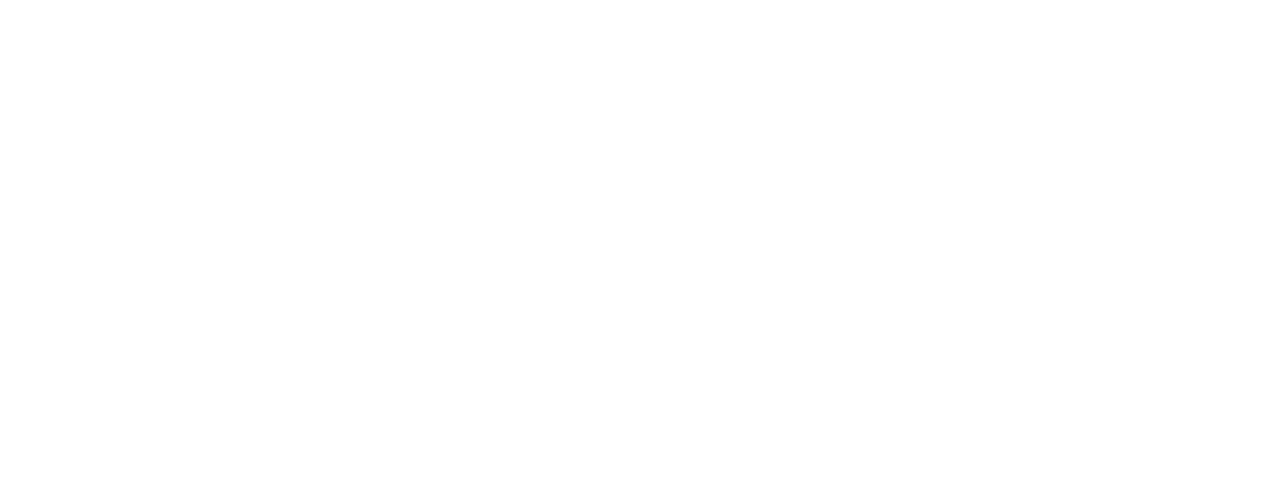
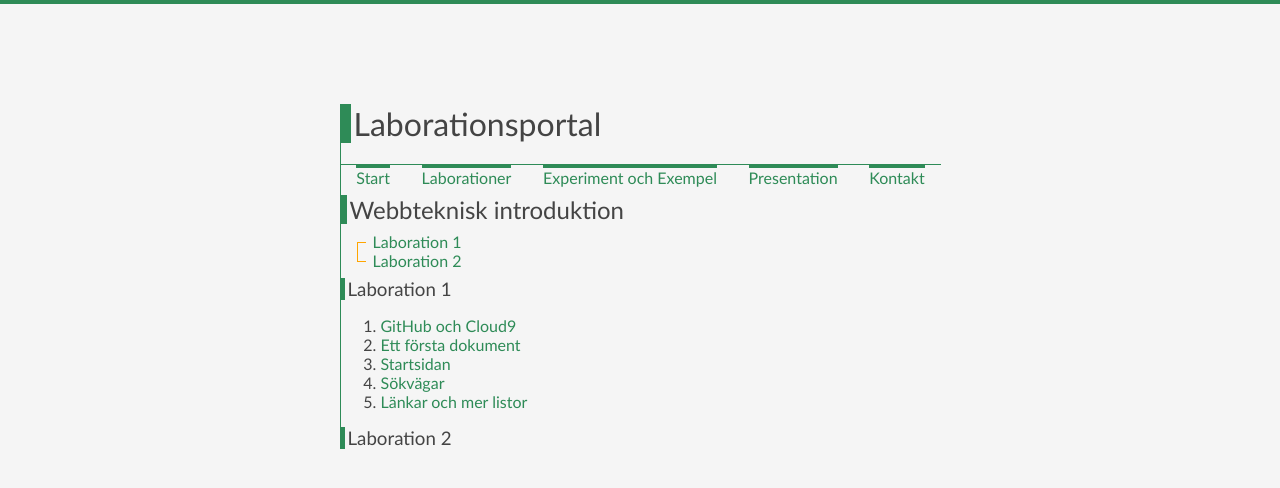
Before and after one commit to rasmusir/1ik415-ri222ay-laborationer, a plain HTML site: page pages/laborationer.html in a window 1280 px wide. Drawn offline with Linux system fonts and the light colour scheme.

Commit message:
Added laborationsportal. Also styled the unsprted lists so they fit the rest of the site.

```diff
--- a/pages/laborationer.html
+++ b/pages/laborationer.html
@@ -0,0 +1,47 @@
+<!DOCTYPE html>
+<html lang="sv">
+    <head>
+        <meta charset="utf-8" />
+        <title>Laborationsportal</title>
+        <link rel="stylesheet" type="text/css" href="../style.css" />
+    </head>
+    <body>
+        <div class="main">
+            <h1>Laborationsportal</h1>
+            <ul class="menu">
+                <li>
+                    <a href="../index.html">Start</a>
+                </li>
+                <li>
+                    <a href="laborationer.html">Laborationer</a>
+                </li>
+                <li>
+                    <a href="ex.html">Experiment och Exempel</a>
+                </li>
+                <li>
+                    <a href="presentation.html">Presentation</a>
+                </li>
+                <li>
+                    <a href="kontakt.html">Kontakt</a>
+                </li>
+            </ul>
+            <h2>Webbteknisk introduktion</h2>
+            <ul class="fancy">
+                <li><a href="#lab1">Laboration 1</a></li>
+                <li><a href="#lab2">Laboration 2</a></li>
+            </ul>
+
+            <h3 id="lab1">Laboration 1</h3>
+            <p>
+                <ol>
+                    <li class="d"><a href="https://github.com/rasmusir/">GitHub och Cloud9</a></li>
+                    <li class="d"><a href="presentation">Ett första dokument</a></li>
+                    <li class="d"><a href="../index.html">Startsidan</a></li>
+                    <li class="d"><a href="../index.html#sokvagar">Sökvägar</a></li>
+                    <li class=""><a href="#">Länkar och mer listor</a></li>
+                </ol>
+            </p>
+            <h3 id="lab2">Laboration 2</h3>
+        </div>
+    </body>
+</html>
--- a/style.css
+++ b/style.css
@@ -84,6 +84,47 @@ dt
     padding-left: 3px;
 }
 
+ul
+{
+    list-style-type: none;
+    padding: 0px;
+    padding-left: 1em;
+    margin: 0px;
+    position: relative;
+}
+
+ul li
+{
+    padding-left: 1em;
+    position: relative;
+}
+
+ul li:before
+{
+    content: "";
+    display: block;
+    position: absolute;
+    height: 100%;
+    width: .5em;
+    border-left: 1px solid orange;
+    border-top: 1px solid orange;
+    left: 0;
+    top: 50%;
+}
+
+ul li:last-child:before
+{
+    content: "";
+    display: block;
+    position: absolute;
+    width: .5em;
+    border: 0;
+    border-top: 1px solid orange;
+    left: 0;
+    padding-left: 1px;
+    top: 50%;
+}
+
 .toggle
 {
     transition: color 0.1s, border 0.1s;
@@ -147,6 +188,9 @@ dt
 
 .menu li
 {
+    background: none;
+    border: 0;
+    padding: 0;
     list-style: none;
     display: inline-block;
     text-align: center;
@@ -155,5 +199,14 @@ dt
     -moz-user-select: none;
     -ms-user-select: none;
     user-select: none;
-    transition: border 0.2s;
 }
+
+.menu li:before
+{
+    display: none;
+}
+
+.menu li:last-child:before
+{
+    display: none;
+}
```
Also changed, not shown: index.html (+2 -2 lines), 5.gif (added).
